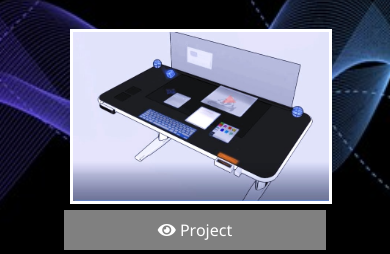
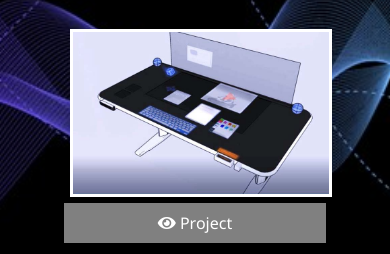
Before and after one commit to SharifMasum/MyPortfolio, a website: page dist/work.html in a window 390 px wide. Shown: the part 353-607 px from the top of the page. Drawn offline with Linux system fonts and the light colour scheme.

Commit message:
Work page and responsiveness

```diff
--- a/scss/main.scss
+++ b/scss/main.scss
@@ -111,12 +111,12 @@ main {
 
 .projects {
   display: grid;
+  place-items: center;
   grid-gap: 0.7rem;
   grid-template-columns: repeat(3, 1fr);
 
   img {
     width: 100%;
-    min-height: 175px;
     border: 3px #fff solid;
 
     &:hover {
@@ -132,7 +132,6 @@ main {
   display: block;
   padding: 0.5rem 1rem;
   border: 0;
-  -ms-grid-row-align: center;
   margin-bottom: 0.3rem;
   &:hover {
     background: $secondary-color;
```
Also changed, not shown: dist/css/main.css, dist/img/projects/project1.jpg (added), dist/img/projects/project2.jpg (added), dist/img/projects/project3.jpg (added), dist/img/projects/project4.jpg (added), dist/img/projects/project5.jpg (added), dist/work.html.
